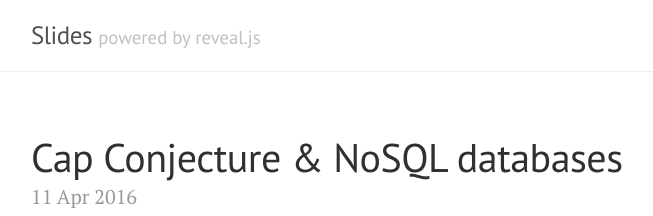
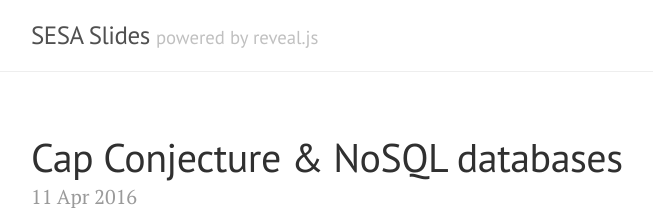
Before and after one commit to SESA/infrastructure-slides, a Jekyll site: the page built from index.html, in a window 1280 px wide. Shown: the top 216 px of the page, without its empty margins (249-902 px from the left). Built offline with Jekyll 4.4.1, drawn with Linux system fonts in a browser that asks for light colours; Markdown is read by kramdown in place of the engine named in the settings.

Commit message:
Update _config.yml

```diff
--- a/_config.yml
+++ b/_config.yml
@@ -1,8 +1,8 @@
 # Configuration
-title:                Slides
+title:                SESA Slides
 tagline:              'powered by reveal.js'
-url:                  https://kylehogan.github.io/slides
-baseurl:              'http://kylehogan.github.io/slides'
+url:                  https://sesa.github.io/slides
+baseurl:              'http://sesa.github.io/slides'
 safe:                 true
 timezone:             America/New_York
 encoding:             utf-8
```
